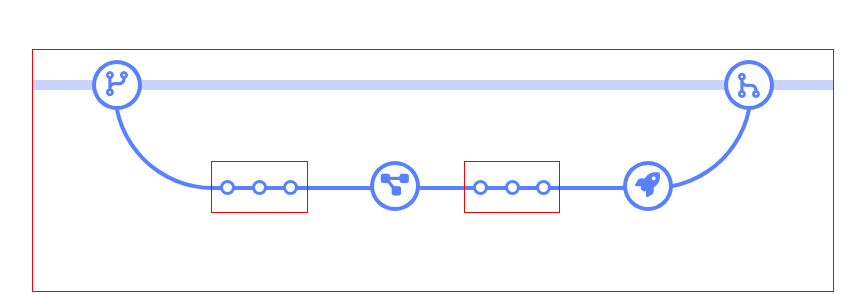
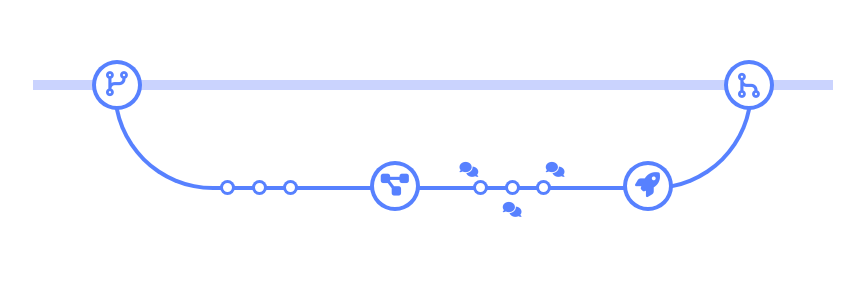
Before and after one commit to alex-j-garcia/dynamic-gallery, a plain HTML site: page index.html in a window 1280 px wide. Shown: the whole page, without its empty margins (207-1072 px from the left). Drawn offline with Linux system fonts and the light colour scheme.

Commit message:
Completes graph markup

```diff
--- a/index.html
+++ b/index.html
@@ -16,7 +16,7 @@
     <!-- Inspired by:
       https://web.archive.org/web/20210301202302/https://guides.github.com/introduction/flow/ -->
 
-      <div class="container debugging">
+      <div class="container">
         <div class="diagram-outer">
           <div class="diagram-inner">
             <div class="diagram-node--big">
@@ -24,7 +24,7 @@
                 <i class="fas fa-code-branch"></i>
               </span>
             </div>
-            <div class="diagram-node debugging">
+            <div class="diagram-node">
               <div class="node--tiny"></div>
               <div class="node--tiny"></div>
               <div class="node--tiny"></div>
@@ -34,7 +34,10 @@
                 <i class="fas fa-project-diagram"></i>
               </span>
             </div>
-            <div class="diagram-node debugging">
+            <div class="diagram-node">
+              <i class="fas fa-comments"></i>
+              <i class="fas fa-comments"></i>
+              <i class="fas fa-comments"></i>
               <div class="node--tiny"></div>
               <div class="node--tiny"></div>
               <div class="node--tiny"></div>
--- a/styles.css
+++ b/styles.css
@@ -63,6 +63,26 @@ html {
   align-items: center;
   width: 15%;
   height: 50px;
+
+  font-size: 1.5rem;
+}
+
+.diagram-node > i {
+  position: absolute;
+}
+
+.diagram-node > i:first-child {
+  top: 0;
+  left: -5px;
+}
+
+.diagram-node > i:nth-child(2) {
+  top: 0;
+  right: -5px;
+}
+
+.diagram-node > i:nth-child(3) {
+  bottom: -5px;
 }
 
 .node--tiny {
```
